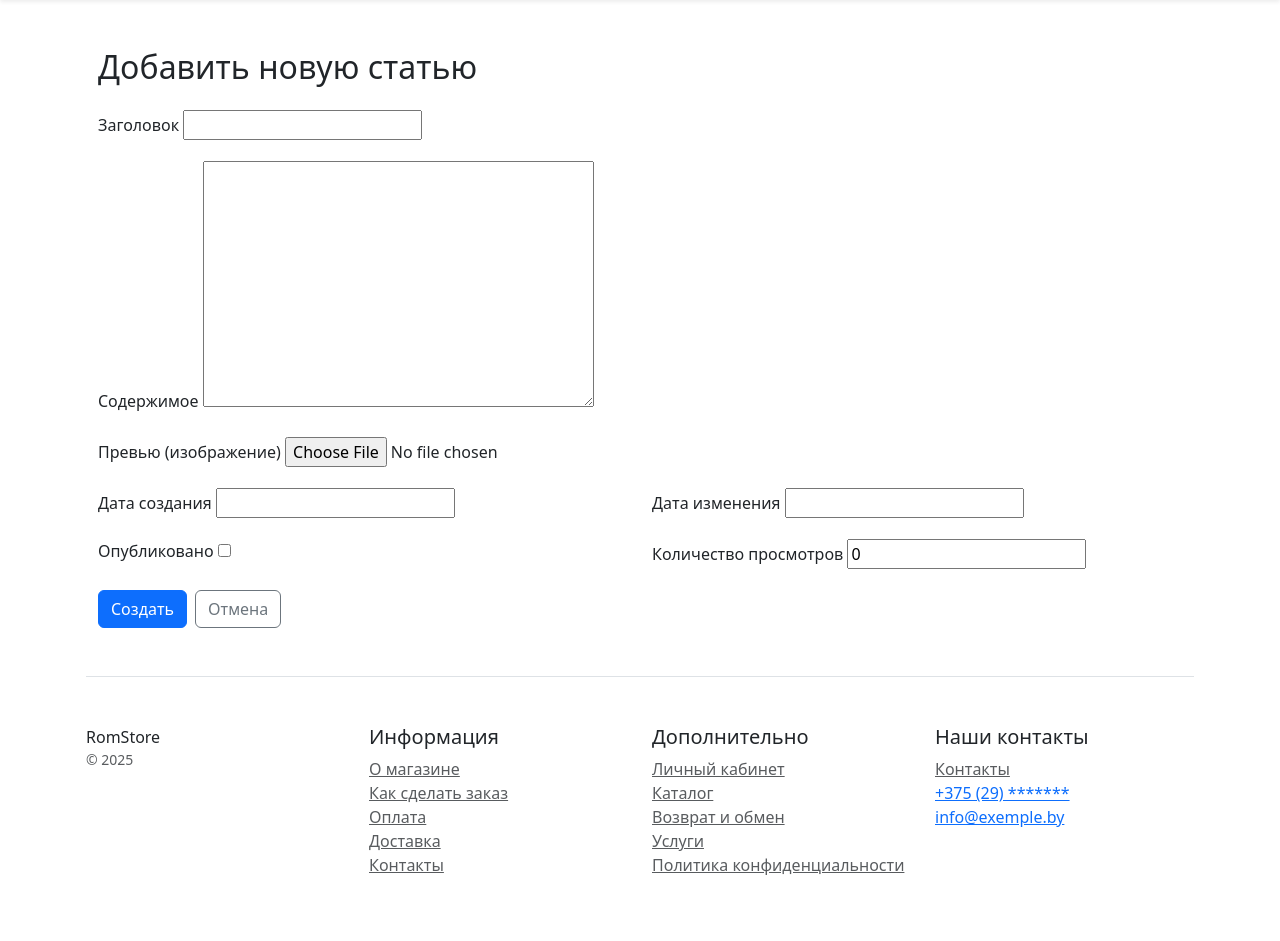
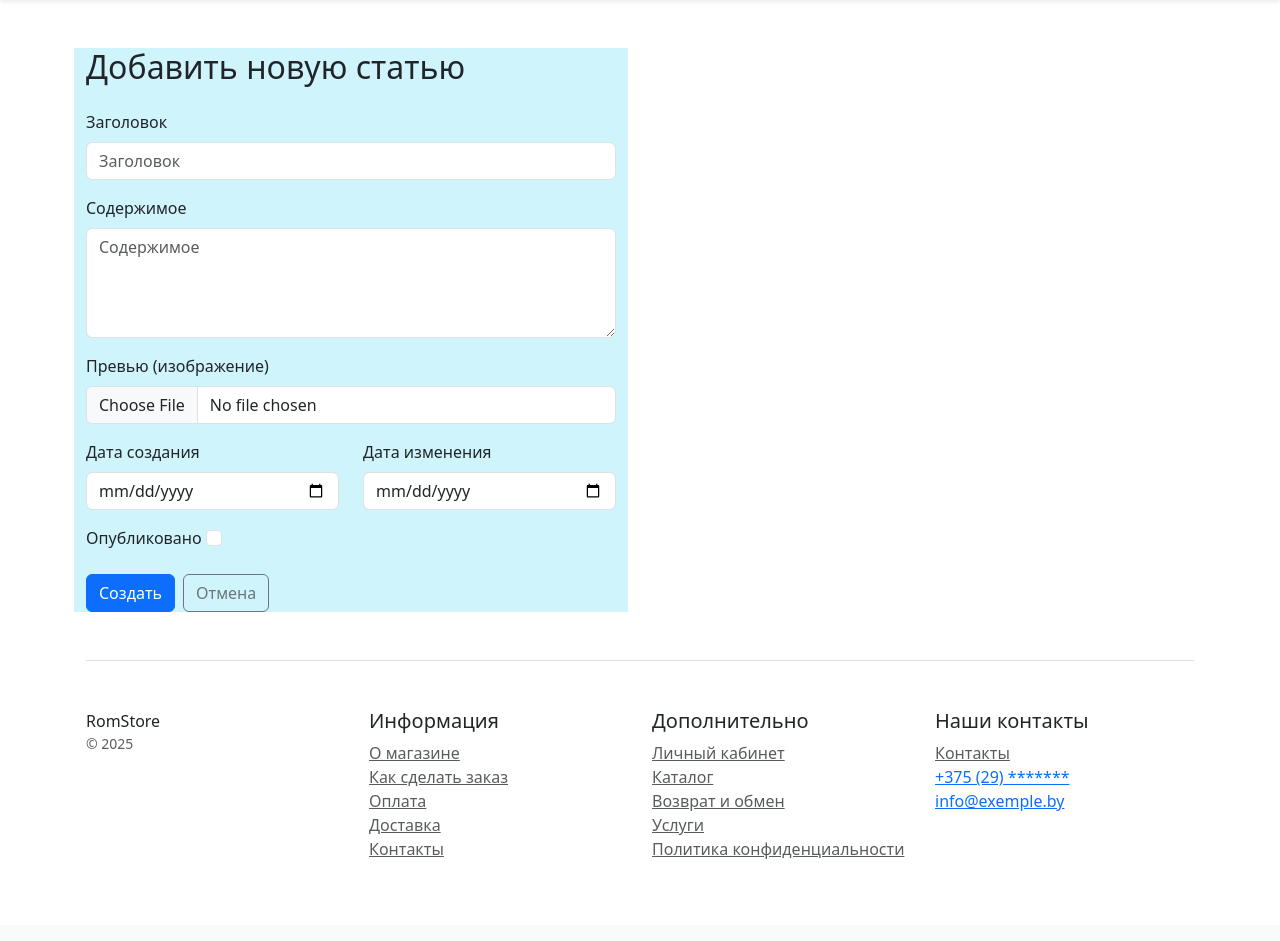
Before and after one commit to RomanVarshavskiy/HomeWork_22, a Django app: page /myblog/blogpost_create/ in a window 1280 px wide. Shown: the part 56-997 px from the top of the page. After the commit the page ends 915 px from the top, so only its background shows below. Run offline with Django 5.2, Linux system fonts and the light colour scheme; some libraries are stand-ins or nearby versions.

Commit message:
update myblog/forms.py, blogpost_form.html, views.py

```diff
--- /dev/null
+++ b/myblog/forms.py
@@ -0,0 +1,28 @@
+from django import forms
+from .models import BlogPost
+
+class BlogPostForm(forms.ModelForm):
+    """Форма создания/редактирования статьи.
+
+    Включает основные поля модели BlogPost и кастомные виджеты
+    для удобного ввода текста, чисел, дат и загрузки файлов.
+    """
+
+    class Meta:
+        """Конфигурация формы BlogPost.
+
+        Атрибуты:
+            model: Модель, на основе которой строится форма.
+            fields: Поля модели, отображаемые в форме.
+            widgets: Кастомные виджеты для рендеринга элементов ввода.
+        """
+        model = BlogPost
+        exclude = ("views_counter",)
+        widgets = {
+            "title": forms.TextInput(attrs={"class": "form-control", "placeholder": "Заголовок"}),
+            "content": forms.Textarea(attrs={"class": "form-control", "rows": 4, "placeholder": "Содержимое"}),
+            "preview_image": forms.ClearableFileInput(attrs={"class": "form-control"}),
+            "is_published": forms.CheckboxInput(attrs={"class": "form-check-input"}),
+            "created_at": forms.DateInput(attrs={"class": "form-control", "type": "date"}),
+            "updated_at": forms.DateInput(attrs={"class": "form-control", "type": "date"}),
+        }
--- a/myblog/templates/myblog/blogpost_form.html
+++ b/myblog/templates/myblog/blogpost_form.html
@@ -3,6 +3,7 @@
 {% block title %}Добавить статью{% endblock %}
 
 {% block content %}
+<div class="row bg-info-subtle w-50">
     <div class="container">
         <h2 class="mb-4">
             {% if object %}
@@ -56,13 +57,13 @@
                     <div class="text-danger small">{{ form.is_published.errors }}</div>
                     {% endif %}
                 </div>
-            <div class="col-md-6 mb-3">
-                <label class="form-label" for="{{ form.views_counter.id_for_label }}">Количество просмотров</label>
-                {{ form.views_counter }}
-                {% if form.views_counter.errors %}
-                <div class="text-danger small">{{ form.views_counter.errors }}</div>
-                {% endif %}
-            </div>
+<!--                <div class="col-md-6 mb-3">-->
+<!--                    <label class="form-label" for="{{ form.views_counter.id_for_label }}">Количество просмотров</label>-->
+<!--                    {{ form.views_counter }}-->
+<!--                    {% if form.views_counter.errors %}-->
+<!--                    <div class="text-danger small">{{ form.views_counter.errors }}</div>-->
+<!--                    {% endif %}-->
+<!--                </div>-->
             </div>
 
             <div class="d-flex gap-2">
@@ -77,4 +78,5 @@
             </div>
         </form>
     </div>
+</div>
 {% endblock %}
--- a/myblog/urls.py
+++ b/myblog/urls.py
@@ -7,7 +7,6 @@ from myblog.apps import MyblogConfig
 app_name = MyblogConfig.name
 
 urlpatterns = [
-    # path("myblog/", home, name="home"),
     path("myblog/blogposts_list/", BlogPostListView.as_view(), name="blogposts_list"),
     path("myblog/blogpost_create/", BlogPostCreateView.as_view(), name="blogpost_create"),
     path("myblog/blogpost_detail/<int:pk>/", BlogPostDetailView.as_view(), name="blogpost_detail"),
--- a/myblog/views.py
+++ b/myblog/views.py
@@ -10,6 +10,7 @@ from django.views.generic import ListView, CreateView, DetailView, UpdateView, D
 
 from django.core.mail import send_mail
 
+from myblog.forms import BlogPostForm
 from myblog.models import BlogPost
 
 
@@ -24,7 +25,7 @@ class BlogPostCreateView(CreateView):
     """
 
     model = BlogPost
-    fields = ['title', 'content', 'preview_image', 'created_at', 'updated_at', 'is_published', 'views_counter']
+    form_class = BlogPostForm
     template_name = 'myblog/blogpost_form.html'
     success_url = reverse_lazy('myblog:blogposts_list')
 
@@ -102,7 +103,7 @@ class BlogPostUpdateView(UpdateView):
     """
 
     model = BlogPost
-    fields = ['title', 'content', 'preview_image', 'created_at', 'updated_at', 'is_published', 'views_counter']
+    form_class = BlogPostForm
     template_name = 'myblog/blogpost_form.html'
     success_url = reverse_lazy('myblog:blogposts_list')
 
```
Lines whose indentation alone changed are shown as unchanged.
